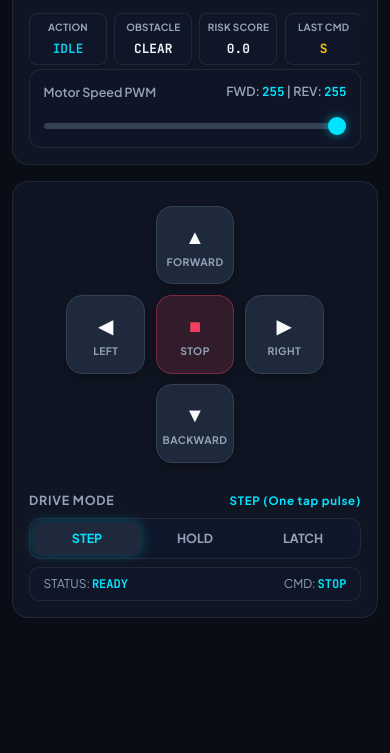
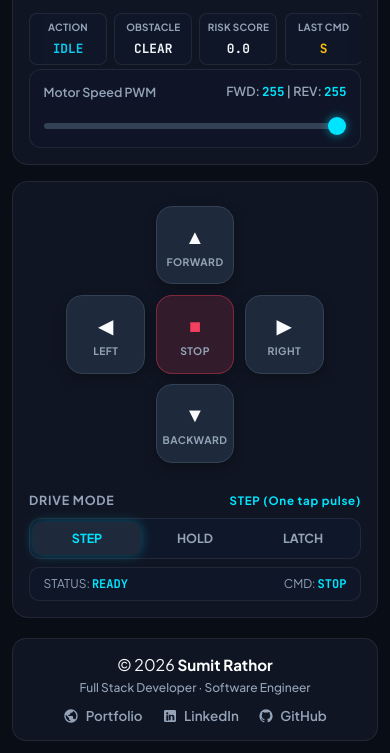
Before and after one commit to sumitrathor1/FPV_Car, a plain HTML site: page Frontend/index.html in a window 390 px wide. Shown: the part 334-1087 px from the top of the page. Before the commit the page ends 964 px from the top, so only its background shows below. Drawn offline with nearby package versions, Linux system fonts and the light colour scheme; no server answers.

Commit message:
Add responsive branding footer with Portfolio, LinkedIn, and GitHub links

```diff
--- a/Frontend/index.html
+++ b/Frontend/index.html
@@ -508,6 +508,87 @@
         color: var(--accent-cyan);
         font-weight: 600;
       }
+
+      /* App Footer */
+      .app-footer {
+        margin-top: 1.25rem;
+        background: var(--card-bg);
+        border: 1px solid var(--card-border);
+        border-radius: 14px;
+        padding: 0.85rem 1.25rem;
+        backdrop-filter: blur(12px);
+        display: flex;
+        flex-direction: column;
+        gap: 0.6rem;
+        align-items: center;
+        justify-content: space-between;
+      }
+
+      @media (min-width: 768px) {
+        .app-footer {
+          flex-direction: row;
+        }
+      }
+
+      .footer-author {
+        display: flex;
+        flex-direction: column;
+        gap: 2px;
+        text-align: center;
+      }
+
+      @media (min-width: 768px) {
+        .footer-author {
+          text-align: left;
+        }
+      }
+
+      .footer-author a.author-name {
+        color: #ffffff;
+        font-weight: 700;
+        font-size: 0.95rem;
+        text-decoration: none;
+        transition: color 0.15s ease;
+      }
+
+      .footer-author a.author-name:hover {
+        color: var(--accent-cyan);
+        text-decoration: underline;
+      }
+
+      .footer-author .author-role {
+        color: var(--text-secondary);
+        font-size: 0.75rem;
+        font-weight: 500;
+      }
+
+      .footer-links {
+        display: flex;
+        align-items: center;
+        gap: 1.2rem;
+      }
+
+      .footer-link-item {
+        display: inline-flex;
+        align-items: center;
+        gap: 0.4rem;
+        color: var(--text-secondary);
+        font-size: 0.84rem;
+        font-weight: 600;
+        text-decoration: none;
+        transition: all 0.15s ease;
+      }
+
+      .footer-link-item:hover {
+        color: var(--accent-cyan);
+        transform: translateY(-1px);
+      }
+
+      .footer-link-item svg {
+        width: 16px;
+        height: 16px;
+        fill: currentColor;
+      }
     </style>
   </head>
 
@@ -645,6 +726,32 @@
           </div>
         </section>
       </main>
+
+      <!-- Footer -->
+      <footer class="app-footer">
+        <div class="footer-author">
+          <div>
+            <span>© 2026 </span>
+            <a href="https://sumitrathor.rf.gd/" target="_blank" rel="noopener noreferrer" class="author-name">Sumit Rathor</a>
+          </div>
+          <div class="author-role">Full Stack Developer · Software Engineer</div>
+        </div>
+
+        <div class="footer-links">
+          <a href="https://sumitrathor.rf.gd/" target="_blank" rel="noopener noreferrer" class="footer-link-item" title="Portfolio Website">
+            <svg viewBox="0 0 24 24"><path d="M12 2C6.48 2 2 6.48 2 12s4.48 10 10 10 10-4.48 10-10S17.52 2 12 2zm-1 17.93c-3.95-.49-7-3.85-7-7.93 0-.62.08-1.21.21-1.79L9 15v1c0 1.1.9 2 2 2v1.93zm6.9-2.54c-.26-.81-1-1.39-1.9-1.39h-1v-3c0-.55-.45-1-1-1H8v-2h2c.55 0 1-.45 1-1V7h2c1.1 0 2-.9 2-2v-.41c2.93 1.19 5 4.06 5 7.41 0 2.08-.8 3.97-2.1 5.39z"/></svg>
+            <span>Portfolio</span>
+          </a>
+          <a href="https://www.linkedin.com/in/sumitrathor/" target="_blank" rel="noopener noreferrer" class="footer-link-item" title="LinkedIn Profile">
+            <svg viewBox="0 0 24 24"><path d="M19 3a2 2 0 0 1 2 2v14a2 2 0 0 1-2 2H5a2 2 0 0 1-2-2V5a2 2 0 0 1 2-2h14m-.5 15.5v-5.3a3.26 3.26 0 0 0-3.26-3.26c-.85 0-1.84.52-2.28 1.3v-1.11h-2.79v8.37h2.79v-4.93c0-.77.62-1.4 1.39-1.4a1.4 1.4 0 0 1 1.4 1.4v4.93h2.75M6.46 10.9v8.37H9.2V10.9H6.46M7.83 6.45a1.64 1.64 0 1 0 1.64 1.64 1.64 1.64 0 0 0-1.64-1.64"/></svg>
+            <span>LinkedIn</span>
+          </a>
+          <a href="https://github.com/sumitrathor1/FPV_Car" target="_blank" rel="noopener noreferrer" class="footer-link-item" title="GitHub Repository">
+            <svg viewBox="0 0 24 24"><path d="M12 2A10 10 0 0 0 2 12c0 4.42 2.87 8.17 6.84 9.5.5.08.66-.23.66-.5v-1.69c-2.77.6-3.36-1.34-3.36-1.34-.46-1.16-1.11-1.47-1.11-1.47-.91-.62.07-.6.07-.6 1 .07 1.53 1.03 1.53 1.03.87 1.52 2.34 1.07 2.91.83.1-.65.35-1.09.63-1.34-2.22-.25-4.55-1.11-4.55-4.92 0-1.11.38-2 1.03-2.71-.1-.25-.45-1.29.1-2.64 0 0 .84-.27 2.75 1.02.79-.22 1.65-.33 2.5-.33.85 0 1.71.11 2.5.33 1.91-1.29 2.75-1.02 2.75-1.02.55 1.35.2 2.39.1 2.64.65.71 1.03 1.6 1.03 2.71 0 3.82-2.34 4.66-4.57 4.91.36.31.69.92.69 1.85V21c0 .27.16.59.67.5C19.14 20.16 22 16.42 22 12A10 10 0 0 0 12 2z"/></svg>
+            <span>GitHub</span>
+          </a>
+        </div>
+      </footer>
     </div>
 
     <!-- JavaScript Controller Engine -->
```
